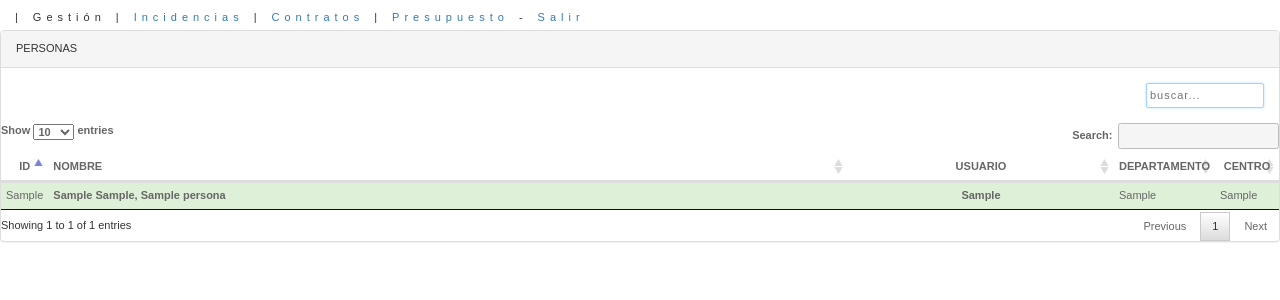
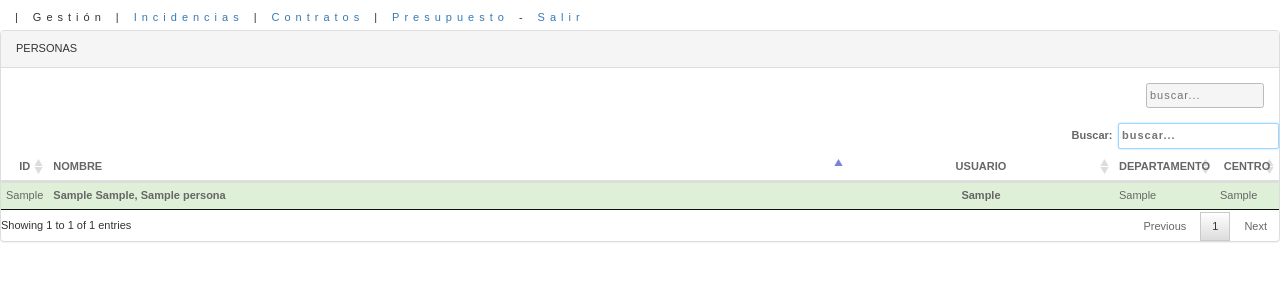
Before and after one commit to rbailon/itman, a PHP site: page /?ch=002 in a window 1280 px wide. Shown: the top 300 px of the page. Run offline with PHP 8.4, Linux system fonts and the light colour scheme; the visitor is signed in with stand-in values (Sample User, id 1); tables that the repository leaves empty or names only in its code hold one stand-in row (values such as "Sample post"); some libraries are stand-ins or nearby versions.

Commit message:
Funcionando DataTable

```diff
--- a/_cl/class.SMARTTAB.php
+++ b/_cl/class.SMARTTAB.php
@@ -36,9 +36,9 @@ class SMARTTAB {
 
 
 	//********************************************
-	public function __construct($id = null, $class = "table") {
+	public function __construct($id = null, $class = "table", $attrs = null) {
 
-		$this->s = "<table id=\"$id\" class=\"$class\" >";
+		$this->s = "<table id=\"$id\" class=\"$class\" $attrs >";
 	}
 
 
--- a/_p/persons.php
+++ b/_p/persons.php
@@ -25,7 +25,7 @@
 */
 
 
-	$tb1 = new SMARTTAB ('persons','table table-hover table-condensed ');
+	$tb1 = new SMARTTAB ('persons','table table-hover table-condensed', 'data-order=\'[[ 1, "asc" ]]\' data-page-length="25"');
 
 	$tb1->head('', 'c b tHead', '2%', 'ID');
 	$tb1->head('', 'l b tHead', '', 'NOMBRE');
@@ -45,7 +45,7 @@
 	$listCentros		= CENTER::getList();
 
 
-	$rows = $DB->fetchAll (" SELECT * FROM tb_personas ORDER BY apellido1, apellido2, nombre LIMIT 0,25 ");
+	$rows = $DB->fetchAll (" SELECT * FROM tb_personas ORDER BY apellido1, apellido2, nombre ");
 
 
 	//showX($rows);
@@ -75,34 +75,43 @@
 
 		}
 
-		$sal .= "
+		$sal .= '
 
-<script src=\"_p/persons.js\"></script>
+<script src="_p/persons.js"></script>
 <script>
 	$(document).ready(function(){
 		persons.x();
-		$(\"#persons\").DataTable();
-		$(\"#buscar\").focus();
+		$("#persons").DataTable({
+			"lengthChange": false
+			,"language": {
+    			"search": "Buscar:"
+    		}
+    		,"initComplete": function( settings, json ) {
+    		    $("div.dataTables_filter input").attr({"placeholder":"buscar..."});
+    		    $("div.dataTables_filter input").focus();
+    		}
+		});
+
 	});
 
 </script>
 
-		<div class=\"panel panel-default\">
+		<div class="panel panel-default">
 
-			<div class=\"panel-heading\">PERSONAS</div>
-			<div class=\"panel-body\">
+			<div class="panel-heading">PERSONAS</div>
+			<div class="panel-body">
 
-				<div class=\"r\">
+				<div class="r">
 					<FORM>
-						<input id=\"buscar\" placeholder=\"buscar...\" size=\"15\">
+						<input id="buscar" placeholder="buscar..." size="15">
 					</FORM>
 				</div>
 
 			</div>
 
-		"
+		'
 		.$tb1->pintar()
-		."</div>";
+		.'</div>';
 
 
 	}
```
